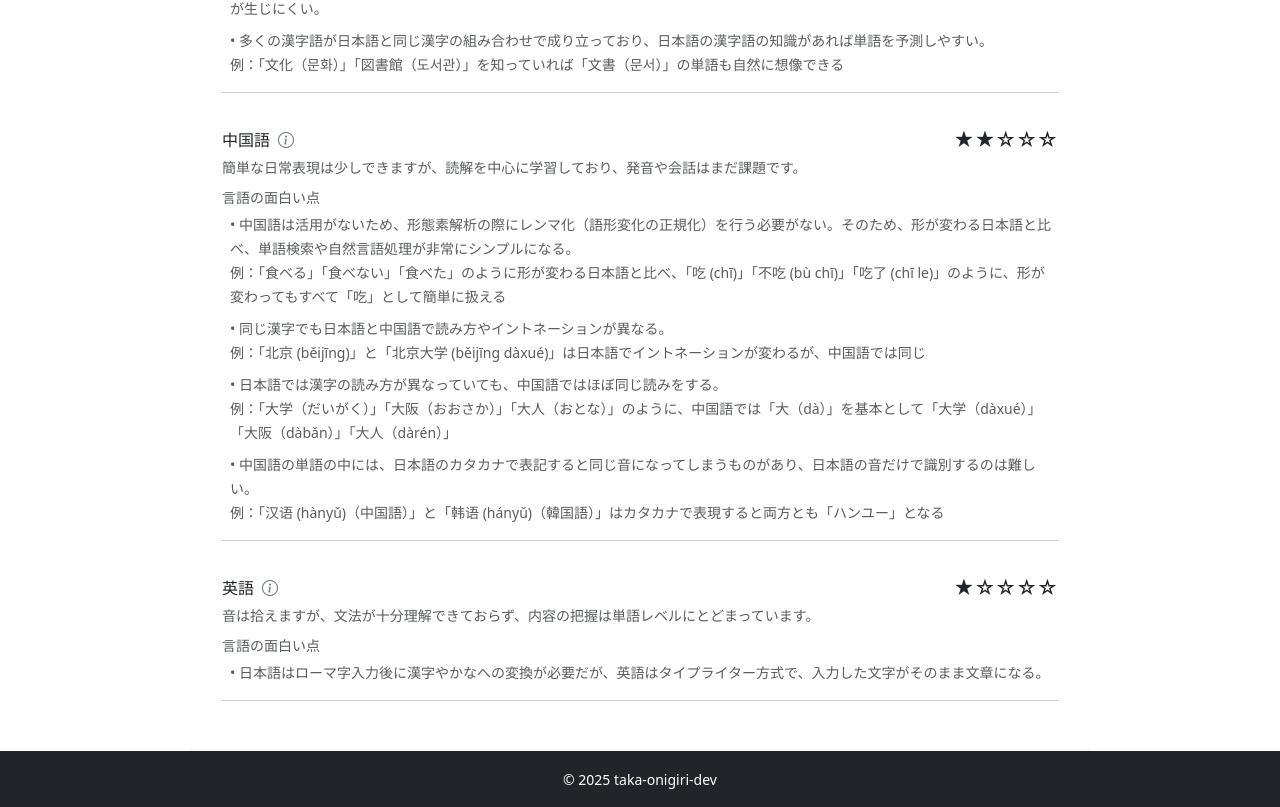
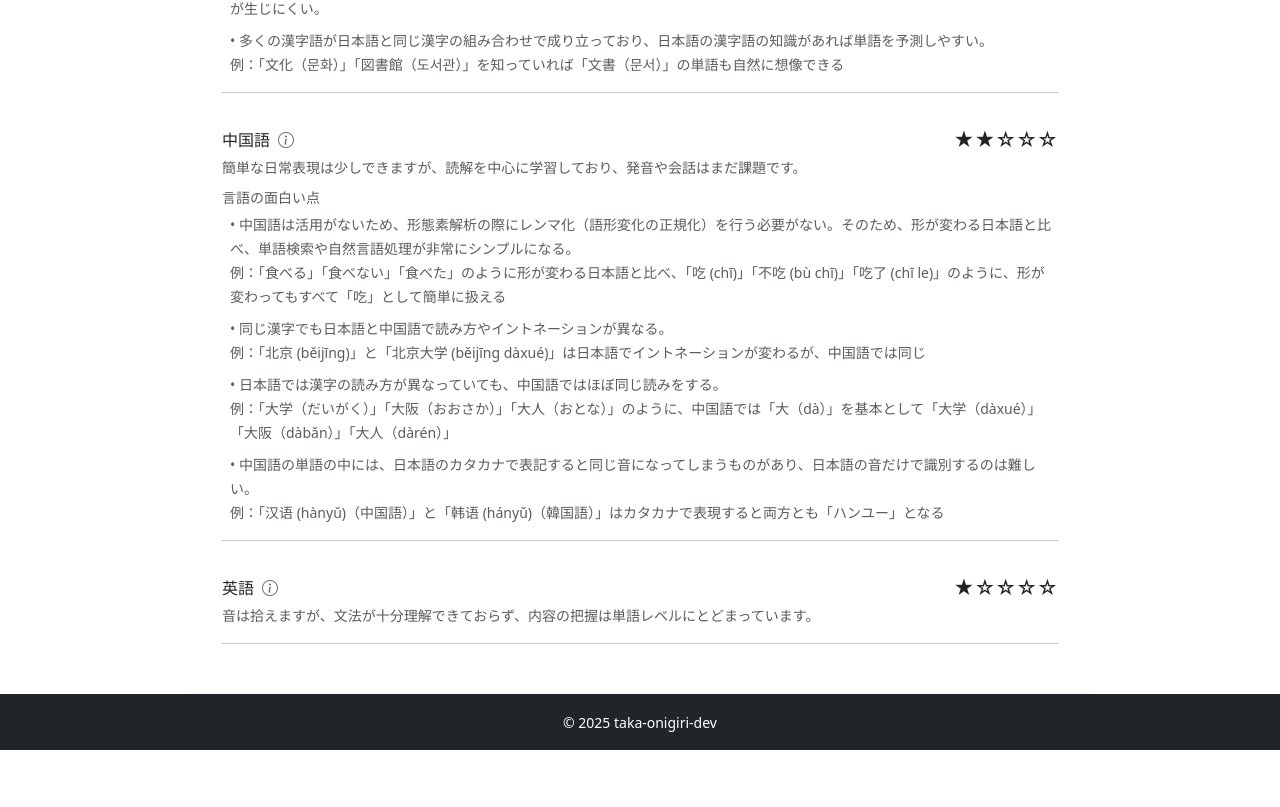
Before and after one commit to taka-onigiri-dev/my-portfolio, a Vue app: page / in a window 1280 px wide. Shown: the part 2977-3784 px from the top of the page. After the commit the page ends 3727 px from the top, so only its background shows below. Built offline with nearby package versions, Linux system fonts and the light colour scheme.

Commit message:
不要な処理削除

```diff
--- a/src/components/sections/Skills.vue
+++ b/src/components/sections/Skills.vue
@@ -198,20 +198,6 @@
           <small v-if="t('skills.categories.languages.english.comment')" class="text-muted">{{
             t('skills.categories.languages.english.comment')
           }}</small>
-          <div v-if="tm('skills.categories.languages.english.features')" class="mt-2">
-            <small class="text-muted mb-1 d-block">
-              {{ t('skills.categories.languages.featuresTitle') }}
-            </small>
-            <ul class="list-unstyled ps-2 mb-0">
-              <li
-                v-for="(feature, index) in tm('skills.categories.languages.english.features')"
-                :key="index"
-                class="mb-2"
-              >
-                <small class="text-muted" v-html="`• ${feature.replace(/\n/g, '<br>')}`"></small>
-              </li>
-            </ul>
-          </div>
           <hr class="my-3" />
         </li>
       </ul>
--- a/src/locales/en/skills.json
+++ b/src/locales/en/skills.json
@@ -73,10 +73,7 @@
       "english": {
         "name": "English",
         "comment": "Can pick up sounds, but grammar is not sufficiently understood, and content comprehension is limited to word level.",
-        "detail": "Started learning English from junior high school, but didn't study seriously during student days. Now I listen to English more through English-speaking VTubers like NIJISANJI EN, but hardly study through textbooks, and the foundation is still not sufficient.",
-        "features": [
-          "Japanese requires conversion to kanji or kana after romaji input, but English uses a typewriter method where input characters directly become text."
-        ]
+        "detail": "Started learning English from junior high school, but didn't study seriously during student days. Now I listen to English more through English-speaking VTubers like NIJISANJI EN, but hardly study through textbooks, and the foundation is still not sufficient."
       }
     }
   }
--- a/src/locales/ja/skills.json
+++ b/src/locales/ja/skills.json
@@ -74,10 +74,7 @@
       "english": {
         "name": "英語",
         "comment": "音は拾えますが、文法が十分理解できておらず、内容の把握は単語レベルにとどまっています。",
-        "detail": "中学から英語を学びましたが、学生時代はあまり真剣に勉強していませんでした。今はNIJISANJI ENなどの英語圏のVTuberをきっかけに英語を聞くことが増えましたが、教科書などでの勉強はほとんどしておらず、基礎はまだ十分ではありません。",
-        "features": [
-          "日本語はローマ字入力後に漢字やかなへの変換が必要だが、英語はタイプライター方式で、入力した文字がそのまま文章になる。"
-        ]
+        "detail": "中学から英語を学びましたが、学生時代はあまり真剣に勉強していませんでした。今はNIJISANJI ENなどの英語圏のVTuberをきっかけに英語を聞くことが増えましたが、教科書などでの勉強はほとんどしておらず、基礎はまだ十分ではありません。"
       }
     }
   }
--- a/src/locales/ko/skills.json
+++ b/src/locales/ko/skills.json
@@ -73,10 +73,7 @@
       "english": {
         "name": "영어",
         "comment": "소리는 들리지만, 문법이 충분히 이해되지 못하고, 내용의 파악은 단어 수준에 머물러 있습니다.",
-        "detail": "중학교부터 영어를 배웠지만, 학생 시절에는 그다지 진지하게 공부하지 않았습니다. 지금은 NIJISANJI EN 등의 영어권 VTuber를 계기로 영어를 듣는 것이 늘어났지만, 교과서 등에서의 공부는 거의 하지 않고, 기초는 아직 충분하지 않습니다.",
-        "features": [
-          "일본어는 로마자 입력 후에 한자나 가나로의 변환이 필요하지만, 영어는 타자기 방식으로, 입력한 문자가 그대로 문장이 된다."
-        ]
+        "detail": "중학교부터 영어를 배웠지만, 학생 시절에는 그다지 진지하게 공부하지 않았습니다. 지금은 NIJISANJI EN 등의 영어권 VTuber를 계기로 영어를 듣는 것이 늘어났지만, 교과서 등에서의 공부는 거의 하지 않고, 기초는 아직 충분하지 않습니다."
       }
     }
   }
--- a/src/locales/zh-Hans/skills.json
+++ b/src/locales/zh-Hans/skills.json
@@ -73,10 +73,7 @@
       "english": {
         "name": "英语",
         "comment": "能听到声音，但语法理解不充分，内容把握停留在单词水平。",
-        "detail": "从中学开始学习英语，但学生时代没有认真学。现在以NIJISANJI EN等英语圈VTuber为契机，听英语的机会增加了，但几乎没有通过教科书等学习，基础还不够充分。",
-        "features": [
-          "日语需要罗马字输入后进行汉字或假名的转换，但英语是打字机方式，输入的字符直接成为文章。"
-        ]
+        "detail": "从中学开始学习英语，但学生时代没有认真学。现在以NIJISANJI EN等英语圈VTuber为契机，听英语的机会增加了，但几乎没有通过教科书等学习，基础还不够充分。"
       }
     }
   }
--- a/src/locales/zh-Hant/skills.json
+++ b/src/locales/zh-Hant/skills.json
@@ -73,10 +73,7 @@
       "english": {
         "name": "英語",
         "comment": "能聽到聲音，但語法理解不充分，內容把握停留在單字水準。",
-        "detail": "從中學開始學習英語，但學生時代沒有認真學。現在以NIJISANJI EN等英語圈VTuber為契機，聽英語的機會增加了，但幾乎沒有通過教科書等學習，基礎還不夠充分。",
-        "features": [
-          "日語需要羅馬字輸入後進行漢字或假名的轉換，但英語是打字機方式，輸入的字元直接成為文章。"
-        ]
+        "detail": "從中學開始學習英語，但學生時代沒有認真學。現在以NIJISANJI EN等英語圈VTuber為契機，聽英語的機會增加了，但幾乎沒有通過教科書等學習，基礎還不夠充分。"
       }
     }
   }
```
